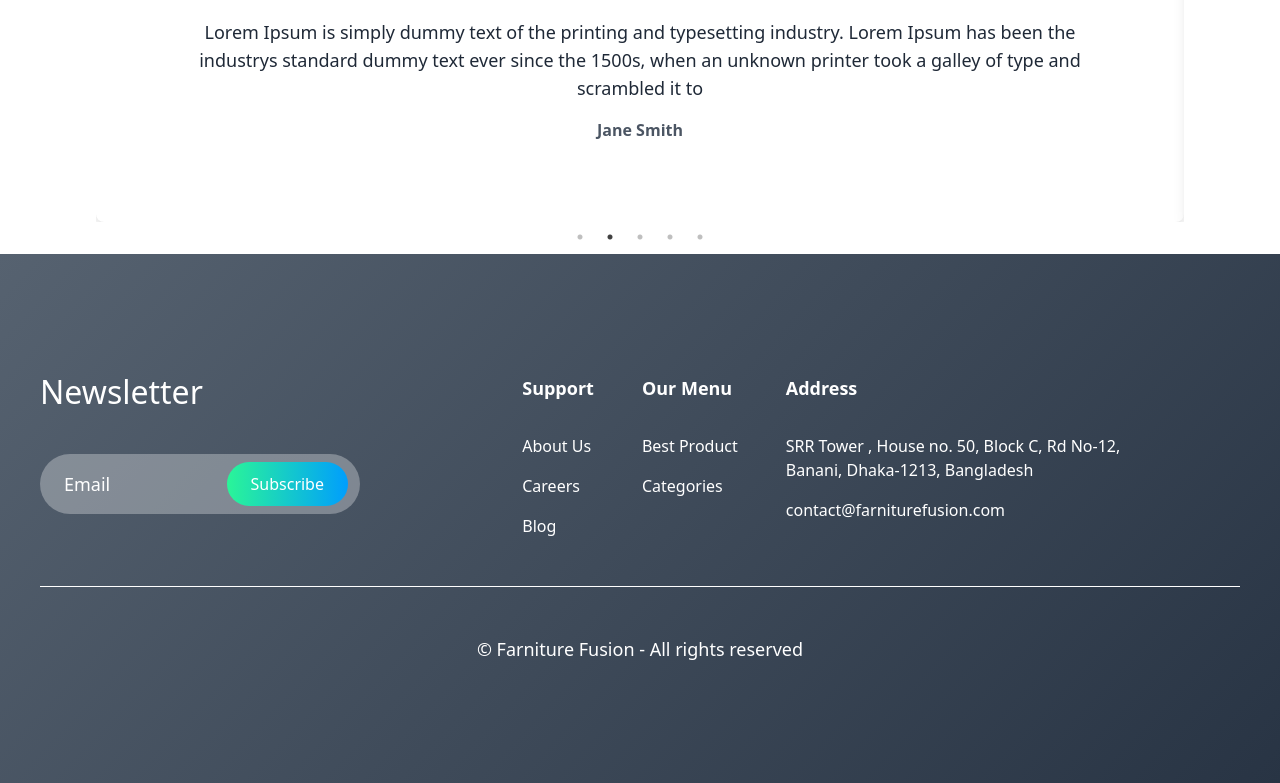
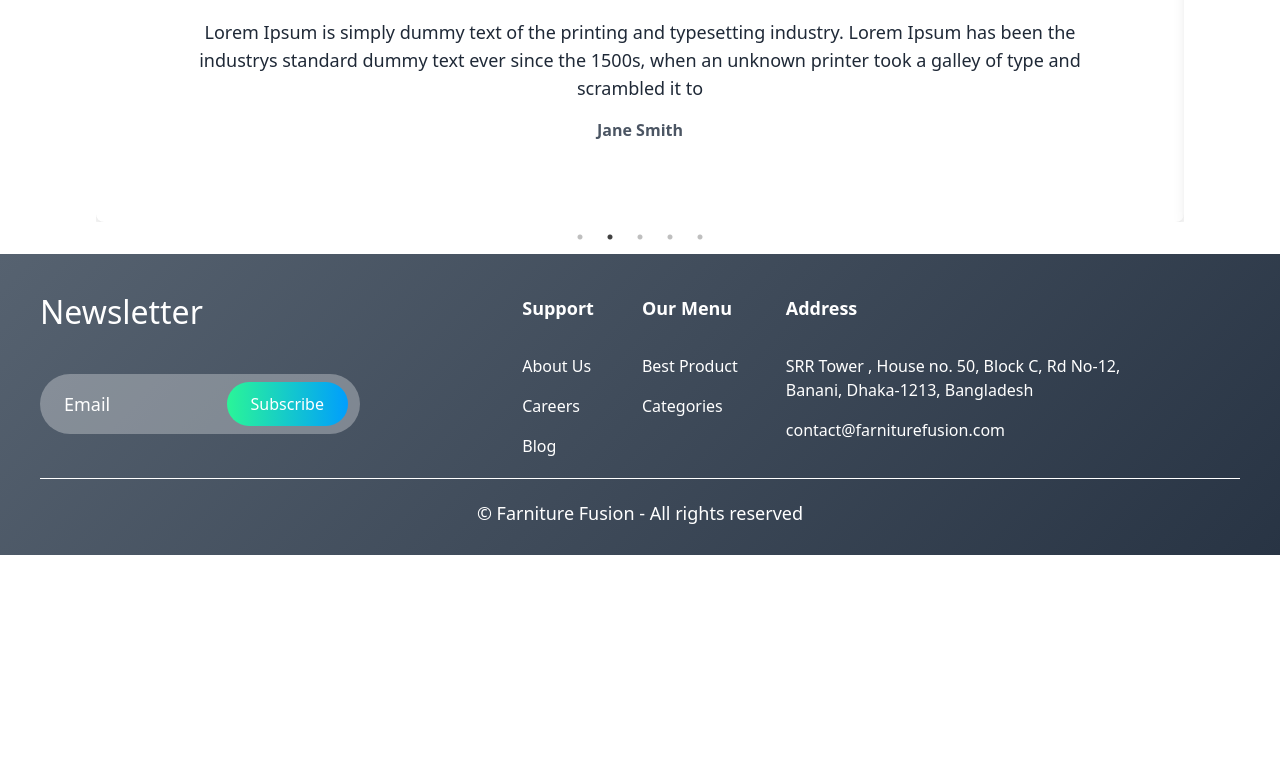
Before and after one commit to TowsifMuhtadiKhan/Furniture_Fusion_website_using-React, a React (Create React App) app: page / in a window 1280 px wide. Shown: the part 5162-5945 px from the top of the page. After the commit the page ends 5717 px from the top, so only its background shows below. Built offline with nearby package versions, Linux system fonts and the light colour scheme.

Commit message:
footer updated

```diff
--- a/src/views/Footer.jsx
+++ b/src/views/Footer.jsx
@@ -8,7 +8,7 @@ import {
 const Footer = () => {
   return (
     <div className="bg-[linear-gradient(133deg,_#566270_0%,_#283444_100%)]">
-      <div className="max-w-[1490px] mx-auto px-10 py-[120px]">
+      <div className="max-w-[1490px] mx-auto px-10 pb-[20px] pt-[40px]">
         <div className="flex flex-col items-center xl:items-start xl:flex-row xl:justify-between gap-12">
           <div className="w-full xl:w-auto flex flex-col items-center xl:items-start">
             <h2 className="text-white text-center xl:text-start font-medium text-3xl lg:text-[32px]">
@@ -86,8 +86,8 @@ const Footer = () => {
             </div>
           </div>
         </div>
-        <div className="w-full h-[1px] bg-white my-12" />
-        <h6 className="text-white text-center text-base lg:text-lg">
+        <div className="w-full h-[1px] bg-white my-5" />
+        <h6 className="text-white text-center text-base lg:text-lg mb-2">
           &copy; Farniture Fusion - All rights reserved
         </h6>
       </div>
```
